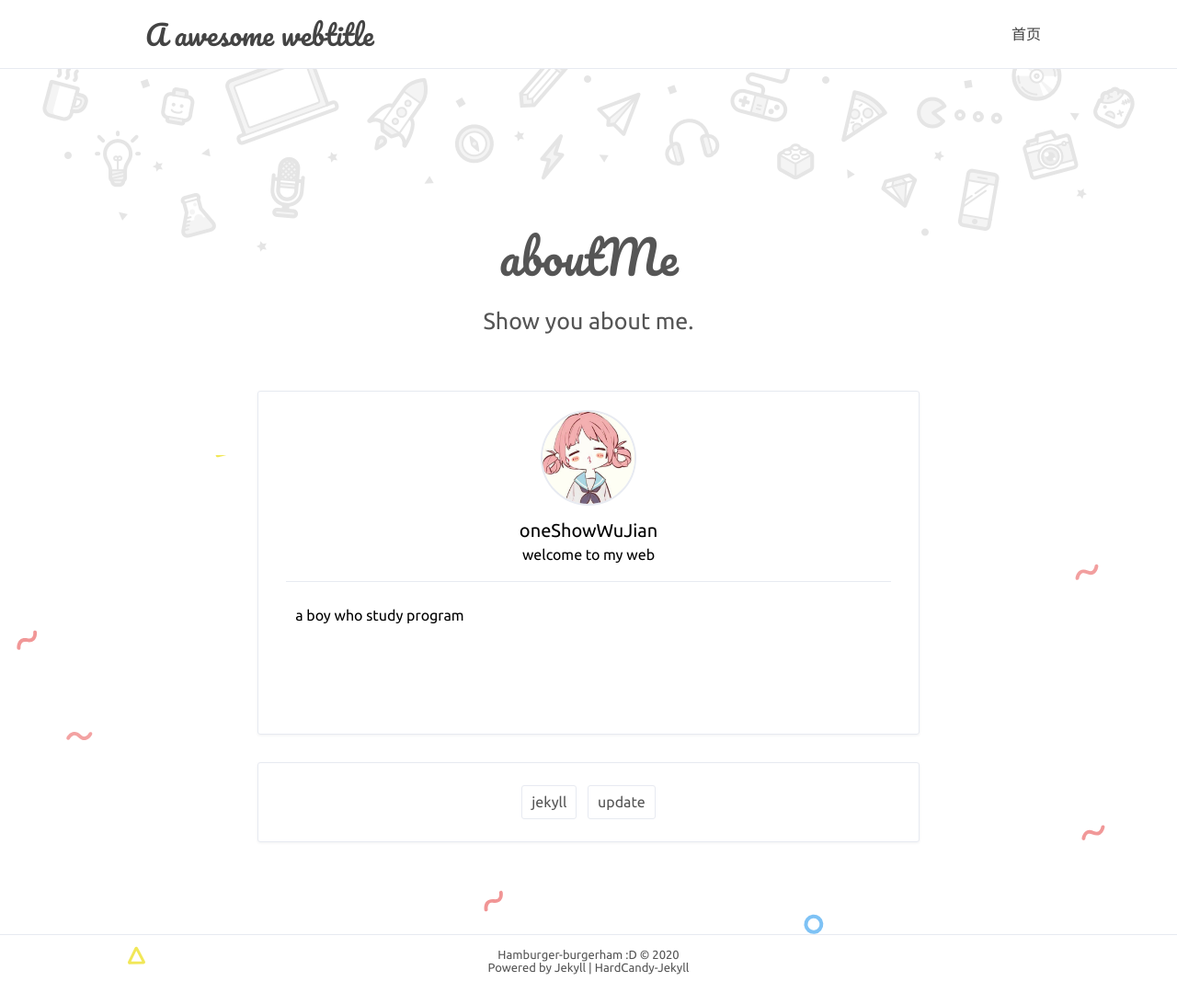
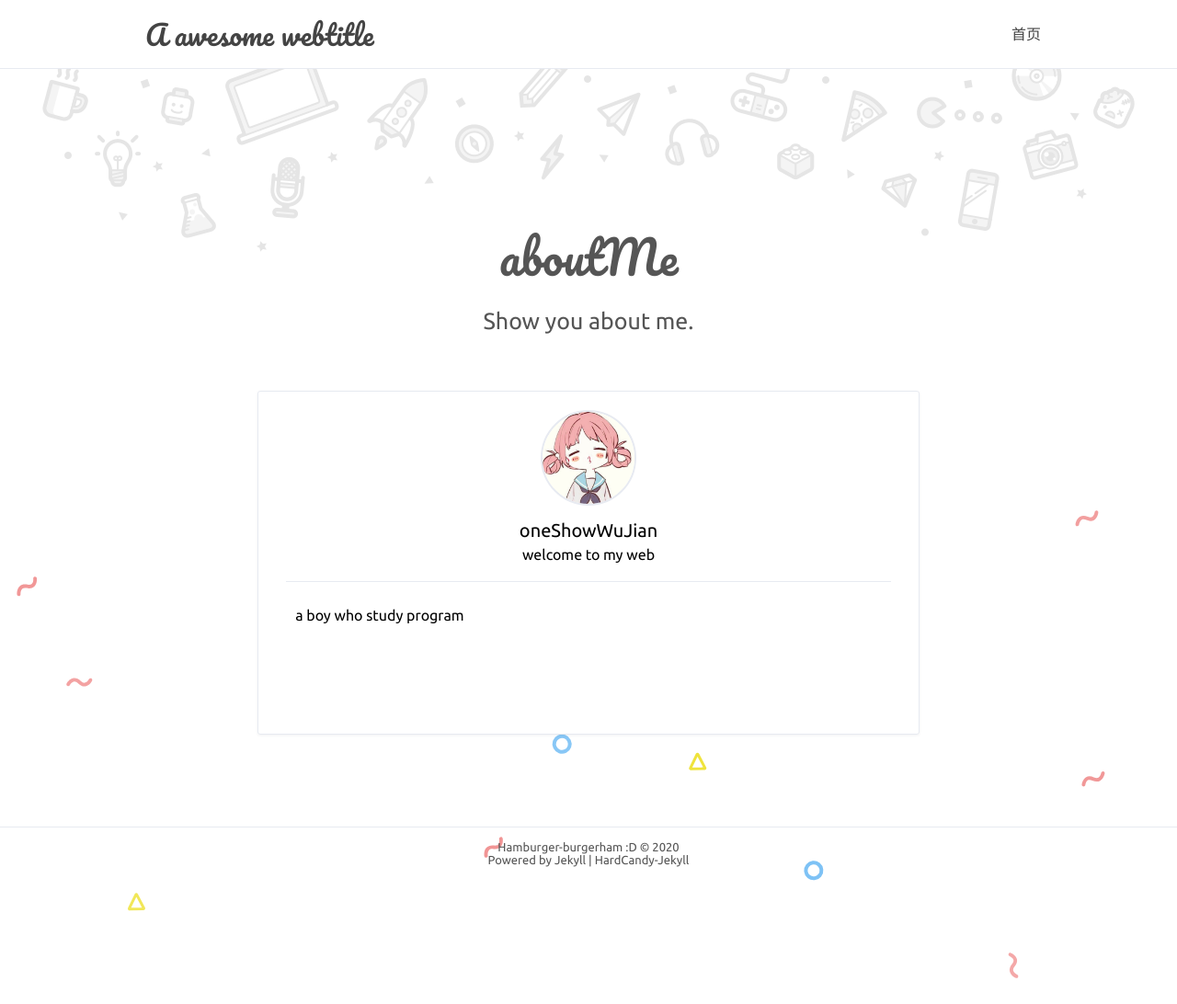
Before and after one commit to hamburgerdog/hamburgerdog.github.io, a Jekyll site: the page built from index.html, in a window 1280 px wide. Shown: the whole page at 92% size. Built offline with Jekyll 4.4.1, drawn with Linux system fonts in a browser that asks for light colours; after the commit the page ends 975 px from its top, so only the background shows below that.

Commit message:
更换主义为about页
只需要一个about页作为pages

```diff
--- a/about.html
+++ b/index.html
@@ -30,13 +30,6 @@ description:
           {% endfor%}
         {% endif %}
       </li>
-      <li class="fadeInUp animated">
-      {% if site.tags.size>0 %}
-          {% for tag in site.tags %}
-          <a href="tags.html#{{ tag[0] }}" class="tag">{{ tag[0]}}</a>
-          {% endfor %}
-      {% endif %}
-      </li>
     </ul>
 </main>
 {% include footer.html %}
```
